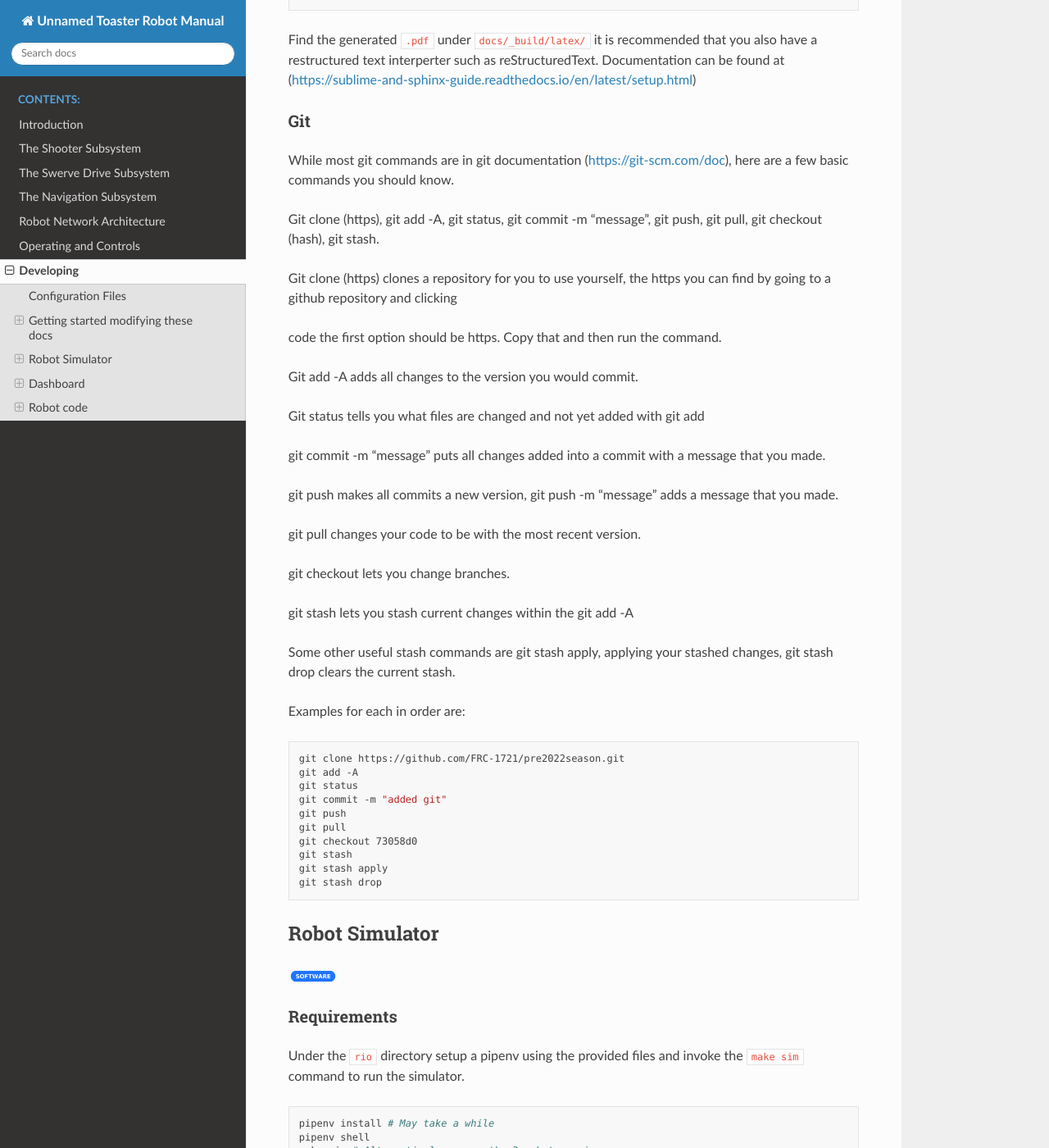
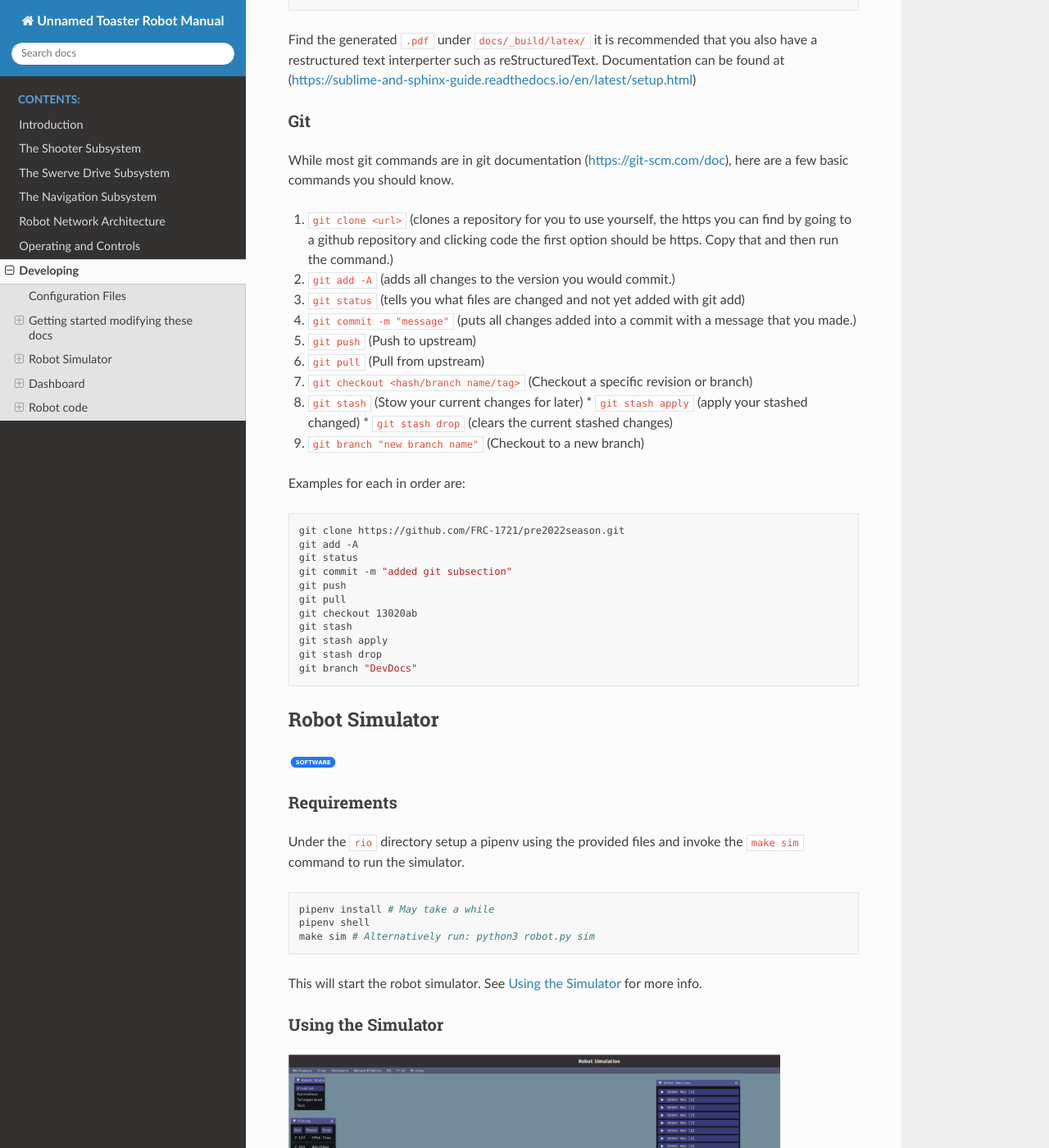
Before and after one commit to FRC-1721/1721-RapidReact, a Sphinx documentation site: the page built from docs/developing/developing.rst, in a window 1280 px wide and 1400 px high, scrolled down 1130 px. Shown: the whole window at 82% size. Built offline with Sphinx 7.4.7 and the Read the Docs theme 2.0.0, drawn with Linux system fonts in a browser that asks for light colours.

Commit message:
Dev docs (#4)
Co-authored-by: KenwoodFox <kenwood364@gmail.com>
Co-authored-by: KenwoodFox <31870999+KenwoodFox@users.noreply.github.com>

```diff
--- a/docs/developing/developing.rst
+++ b/docs/developing/developing.rst
@@ -59,30 +59,17 @@
 While most git commands are in git documentation (https://git-scm.com/doc),
 here are a few basic commands you should know.
 
-Git clone (https), git add -A, git status, git commit -m "message",
-git push, git pull, git checkout (hash), git stash.
-
-Git clone (https) clones a repository for you to use yourself, the https
-you can find by going to a github repository and clicking
-
-code the first option should be https. Copy that and then run the command.
-
-Git add -A adds all changes to the version you would commit.
-
-Git status tells you what files are changed and not yet added with git add
-
-git commit -m "message" puts all changes added into a commit with a message that you made.
-
-git push makes all commits a new version, git push -m "message" adds a message that you made.
-
-git pull changes your code to be with the most recent version.
-
-git checkout lets you change branches.
-
-git stash lets you stash current changes within the git add -A
-
-Some other useful stash commands are git stash apply, applying your
-stashed changes, git stash drop clears the current stash.
+#. ``git clone <url>`` (clones a repository for you to use yourself, the https you can find by going to a github repository and clicking code the first option should be https. Copy that and then run the command.)
+#. ``git add -A`` (adds all changes to the version you would commit.)
+#. ``git status`` (tells you what files are changed and not yet added with git add)
+#. ``git commit -m "message"`` (puts all changes added into a commit with a message that you made.)
+#. ``git push`` (Push to upstream)
+#. ``git pull`` (Pull from upstream)
+#. ``git checkout <hash/branch name/tag>`` (Checkout a specific revision or branch)
+#. ``git stash`` (Stow your current changes for later)
+   * ``git stash apply`` (apply your stashed changed)
+   * ``git stash drop`` (clears the current stashed changes)
+#. ``git branch "new branch name"`` (Checkout to a new branch)
 
 Examples for each in order are:
 
@@ -91,13 +78,14 @@
    git clone https://github.com/FRC-1721/pre2022season.git
    git add -A
    git status
-   git commit -m "added git"
+   git commit -m "added git subsection"
    git push
    git pull
-   git checkout 73058d0
+   git checkout 13020ab
    git stash
    git stash apply
    git stash drop
+   git branch "DevDocs"
 
 
 Robot Simulator
@@ -185,6 +173,7 @@
 Within this you will see one called local host, you will need to copy that link and put it in a web browser.
 It is recommened that you use this in incognito due to network cache causing issues with not updating.
 
+.. remember to update png as software is updated ..
 .. image:: resources/WebStation.png
   :width: 600
   :alt: Alternative text
```
Also changed, not shown: docs/subsystems/navigation.rst (+10 -1 lines), docs/subsystems/shooter.rst (+21 -1 lines), 1 other file.
